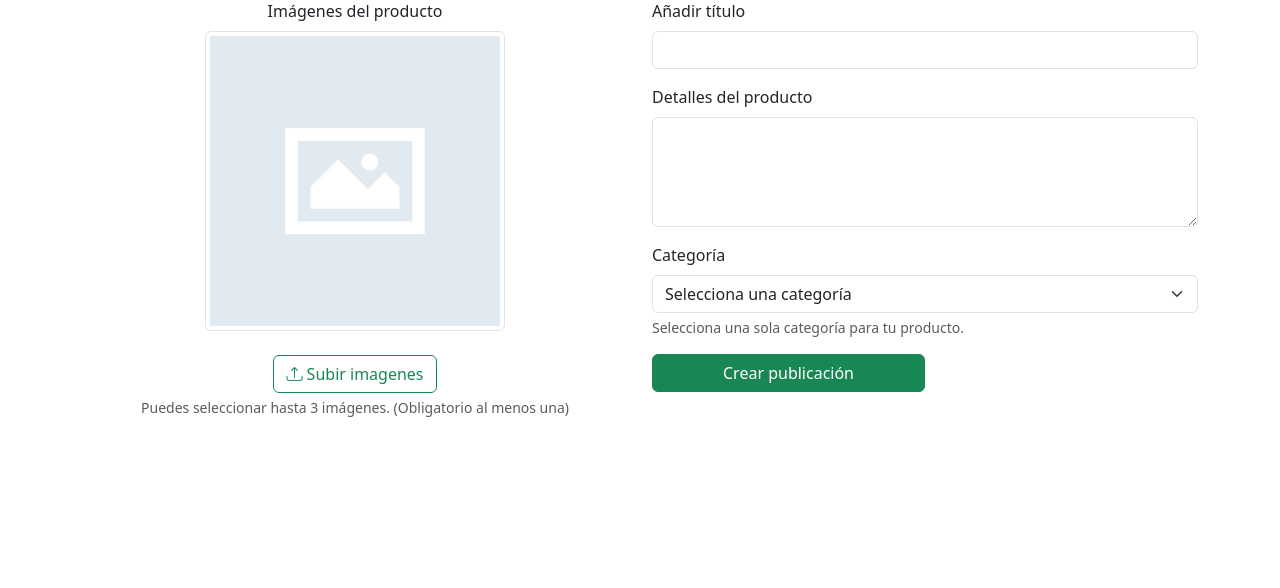
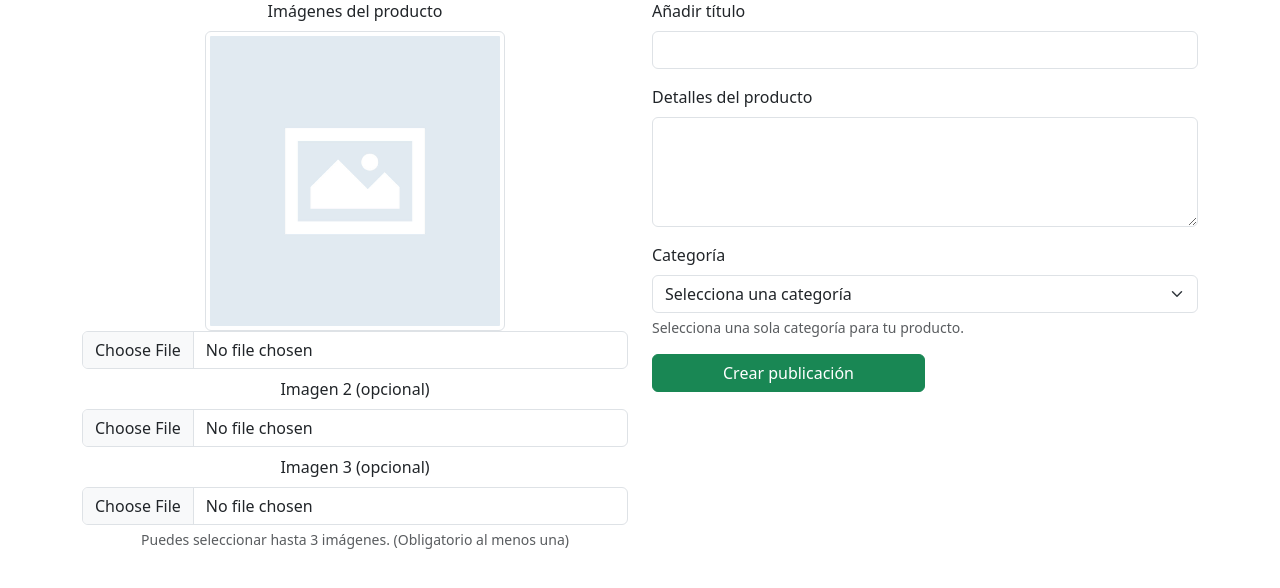
Before and after one commit to Juanan21/project-Bin2Bin, a Django app: page /publicar/ in a window 1280 px wide. Shown: the part 141-729 px from the top of the page. Run offline with Django 5.2, Linux system fonts and the light colour scheme; data comes from the database, SQL or seed files in the repository; both versions use the stored data as it was after the commit; some libraries are stand-ins or nearby versions.

Commit message:
ahora se pueden hacer publis

```diff
--- a/publi/templates/publi.html
+++ b/publi/templates/publi.html
@@ -16,11 +16,14 @@
 
                     <img id="default-image" src="/static/img/noimg.jpg" alt="Imagen predeterminada" class="img-thumbnail" style="width:300px; height:300px; object-fit:cover;">
                 </div>
+                <input class="form-control" type="file" id="imagen" name="imagen" accept="image/*" required>
 
-                <input class="form-control mt-3" type="file" id="imagen" name="imagen" accept="image/*" style="display: none" multiple required>
-                <label for="imagen" class="btn btn-outline-success mt-4">
-                    <i class="bi bi-upload"></i> Subir imagenes
-                </label>
+                <label for="imagen2" class="form-label mt-2">Imagen 2 (opcional)</label>
+                <input class="form-control" type="file" id="imagen2" name="imagen2" accept="image/*">
+
+                <label for="imagen3" class="form-label mt-2">Imagen 3 (opcional)</label>
+                <input class="form-control" type="file" id="imagen3" name="imagen3" accept="image/*">
+
                 <div class="form-text">
                     Puedes seleccionar hasta 3 imágenes. (Obligatorio al menos una)
                 </div>
--- a/publi/views.py
+++ b/publi/views.py
@@ -18,12 +18,24 @@ def publis(request):
         except:
             return render(request, 'publi.html', {'form': publiform})
     else:
+        nueva = publi.objects.create(
+            titulo=request.POST.get("titulo"),
+            descripcion=request.POST.get("descripcion"),
+            usuario=request.user,
+            imagen=request.FILES.get("imagen"),
+            imagen2=request.FILES.get("imagen2"),
+            imagen3=request.FILES.get("imagen3"),
+        )
+        categoria_id = request.POST.get("categorias_id")
+        if categoria_id:
+            nueva.categorias.set([categoria_id])
+        """
         t = publiform(request.POST, request.FILES)
         nueva_publi = t.save(commit=False)
         nueva_publi.usuario = request.user
         nueva_publi.save()
         t.save_m2m()
-
+        """
         return redirect('perfil')
 
 @login_required
```
Also changed, not shown: db.sqlite3.
